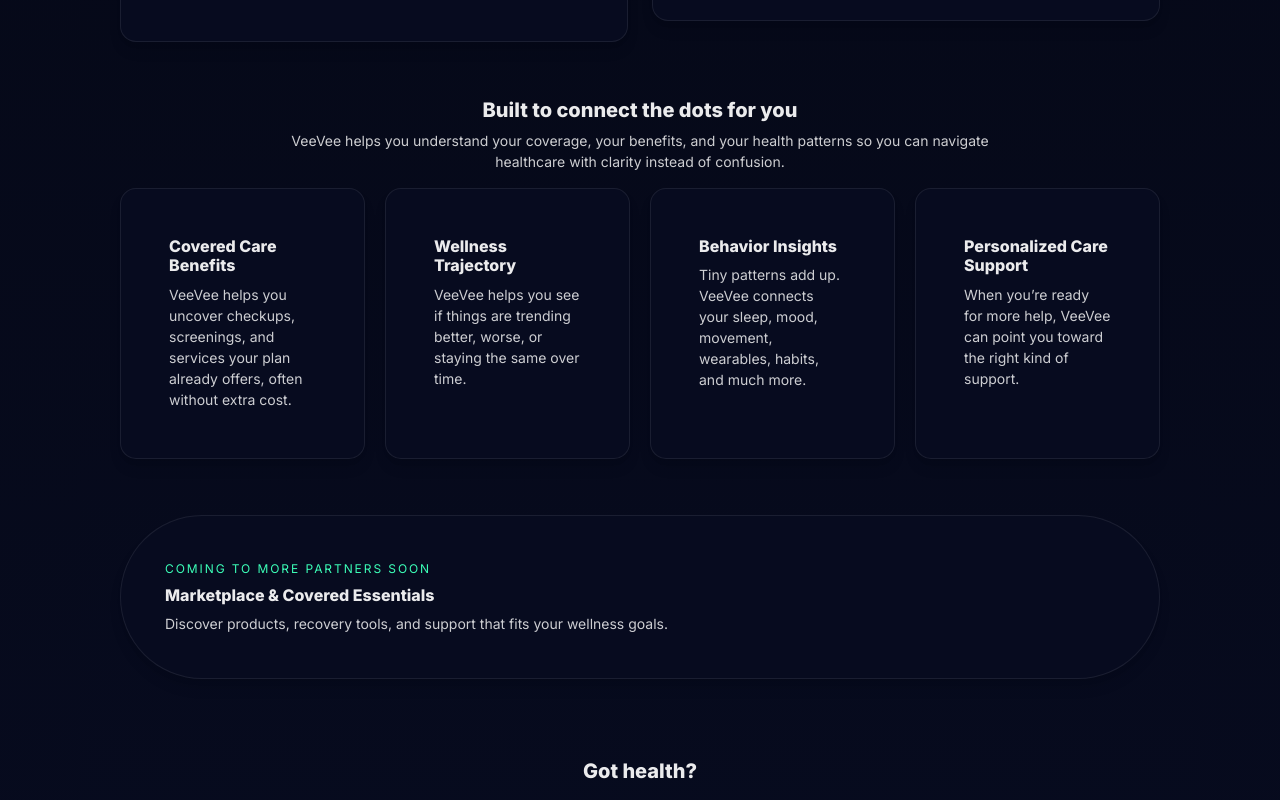
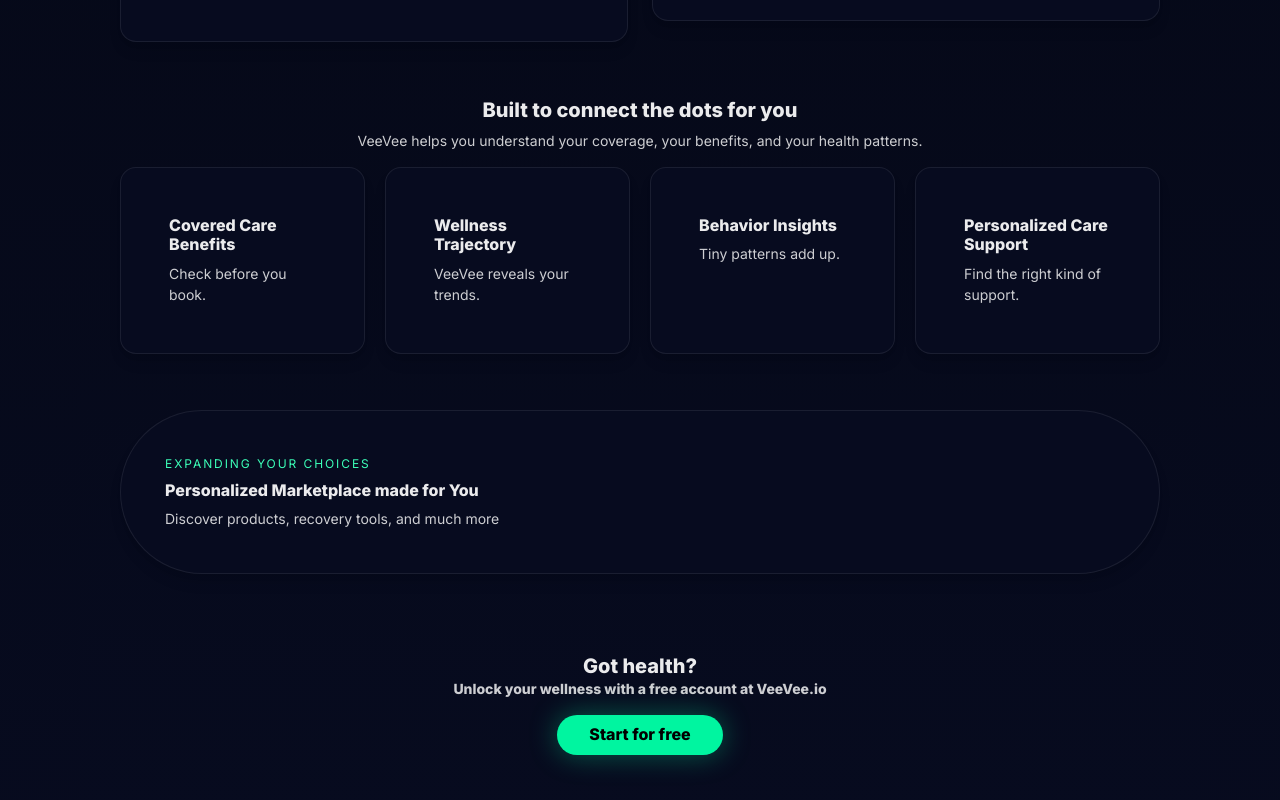
Before and after one commit to cdgonzal/myveevee, a React (Vite) app: page /features in a window 1280 px wide. Shown: the part 560-1360 px from the top of the page. Built offline with nearby package versions, Linux system fonts and the light colour scheme.

Commit message:
editing main cover #6

```diff
--- a/src/pages/Features.tsx
+++ b/src/pages/Features.tsx
@@ -1,5 +1,5 @@
 // File: src/pages/Features.tsx
-// Version: 1.0 (2025-12-07)
+// Version: 1.1 (2025-12-08)
 // Purpose:
 //   Marketing-style "Features" page for myVeeVee.com.
 //   Text-only, Apple-style layout that showcases the VeeVee ecosystem:
@@ -13,6 +13,8 @@
 // Interaction:
 //   - Soft hover reveal: front copy fades back and deeper benefit copy fades in.
 //   - Gentle elevation + glow on hover. No icons, no flips, no heavy motion.
+//   - Mobile-safe Marketplace pill: on small screens, back content stacks
+//     vertically so the pill doesn’t collapse or narrow on hover.
 // Future iterations (not yet implemented):
 //   - Deeper links into specific product surfaces (Feed, Quick Guides, Shop).
 //   - Screenshots or illustrations for each feature.
@@ -30,6 +32,7 @@ import {
   useBreakpointValue,
 } from "@chakra-ui/react";
 import { motion } from "framer-motion";
+import { Link as CLink } from "@chakra-ui/react";
 
 const MotionBox = motion(Box);
 const MotionCard = motion(Card);
@@ -47,7 +50,13 @@ type FeatureCardProps = {
   size?: "lg" | "md" | "pill";
 };
 
-function FeatureCard({ eyebrow, title, front, back, size = "md" }: FeatureCardProps) {
+function FeatureCard({
+  eyebrow,
+  title,
+  front,
+  back,
+  size = "md",
+}: FeatureCardProps) {
   const isPill = size === "pill";
 
   return (
@@ -107,14 +116,26 @@ function FeatureCard({ eyebrow, title, front, back, size = "md" }: FeatureCardPr
           position="absolute"
           inset={0}
           display="flex"
-          alignItems="center"
-          justifyContent={isPill ? "space-between" : "flex-start"}
+          flexDirection={{
+            base: isPill ? "column" : "column",
+            md: isPill ? "row" : "row",
+          }}
+          alignItems={{
+            base: "flex-start",
+            md: isPill ? "center" : "flex-start",
+          }}
+          justifyContent={{
+            base: "flex-start",
+            md: isPill ? "space-between" : "flex-start",
+          }}
           px={{ base: isPill ? 4 : 5, md: isPill ? 5 : 6 }}
+          py={{ base: isPill ? 4 : 6 }}
+          gap={{ base: isPill ? 3 : 2, md: isPill ? 4 : 0 }}
           opacity={0}
           transition="opacity 0.25s ease-out"
           _groupHover={{ opacity: 1 }}
         >
-          <Box maxW={isPill ? "lg" : "full"}>
+          <Box maxW={isPill ? "100%" : "full"}>
             {eyebrow && (
               <Text
                 fontSize="xs"
@@ -147,8 +168,8 @@ function FeatureCard({ eyebrow, title, front, back, size = "md" }: FeatureCardPr
               borderRadius="full"
               fontWeight="700"
               px={6}
-              ml={{ base: 0, md: 4 }}
-              mt={{ base: 4, md: 0 }}
+              mt={{ base: 3, md: 0 }}
+              alignSelf={{ base: "stretch", md: "center" }}
               boxShadow="0 0 24px rgba(0, 245, 160, 0.35)"
             >
               Explore in VeeVee
@@ -225,7 +246,7 @@ export default function Features() {
               eyebrow="Core"
               title="AI Wellness Guides"
               front="Personalized guidance that helps you make sense of what’s happening in your life. From stress and sleep to symptoms and recovery."
-              back="Quick Guides, Deep Guides, and the VeeVee companion subscription give you a step-by-step support that is personalized to YOU. Focus on what matters most, YOU!"
+              back="Quick Guides, Deep Guides, and the VeeVee companion subscription give you step-by-step support that is personalized to YOU. Focus on what matters most, YOU!"
             />
           </MotionBox>
 
@@ -247,11 +268,7 @@ export default function Features() {
 
         {/* Row 2 – four medium feature cards */}
         <Stack spacing={4}>
-          <MotionBox
-            variants={fadeUp}
-            initial="hidden"
-            animate="visible"
-          >
+          <MotionBox variants={fadeUp} initial="hidden" animate="visible">
             <Heading
               as="h2"
               size="md"
@@ -268,8 +285,7 @@ export default function Features() {
               textAlign={isMobile ? "left" : "center"}
             >
               VeeVee helps you understand your coverage, your benefits,
-              and your health patterns so you can navigate healthcare
-              with clarity instead of confusion.
+              and your health patterns.
             </Text>
           </MotionBox>
 
@@ -279,47 +295,44 @@ export default function Features() {
           >
             <FeatureCard
               title="Covered Care Benefits"
-              front="VeeVee helps you uncover checkups, screenings, and services your plan already offers, often without extra cost."
-              back="Check before you book. VeeVee can help you find covered care options that fit your needs and budget."
+              front="Check before you book."
+              back="VeeVee helps you uncover checkups, screenings, and services your plan already offers, often without extra cost."
             />
 
             <FeatureCard
               title="Wellness Trajectory"
-              front="VeeVee helps you see if things are trending better, worse, or staying the same over time."
-              back="VeeVee spots early changes in your wellness patterns so you can stay at your best."
+              front="VeeVee reveals your trends."
+              back="Spot early changes in your wellness patterns so you can stay at your best."
             />
 
             <FeatureCard
               title="Behavior Insights"
-              front="Tiny patterns add up. VeeVee connects your sleep, mood, movement, wearables, habits, and much more."
-              back="You might discover that you sleep better on days you walk more, or that certain routines make your pain lighter. These insights are unique to you."
+              front="Tiny patterns add up."
+              back="You might discover that you sleep better on days you walk more. Insights that are unique to you."
             />
 
             <FeatureCard
               title="Personalized Care Support"
-              front="When you’re ready for more help, VeeVee can point you toward the right kind of support."
-              back="From finding the right type of clinician to preparing for a visit, VeeVee helps you feel more prepared and less alone in your next wellness step."
+              front="Find the right kind of support."
+              back="VeeVee helps you feel more prepared and less alone."
             />
           </SimpleGrid>
         </Stack>
 
         {/* Row 3 – Marketplace pill card */}
-        <MotionBox
-          variants={fadeUp}
-          initial="hidden"
-          animate="visible"
-        >
+        <MotionBox variants={fadeUp} initial="hidden" animate="visible">
           <FeatureCard
             size="pill"
-            eyebrow="Coming to more partners soon"
-            title="Marketplace & Covered Essentials"
-            front="Discover products, recovery tools, and support that fits your wellness goals."
-            back="From wellness products to care services, VeeVee helps you find what’s right for you."
+            eyebrow="Expanding your Choices"
+            title="Personalized Marketplace made for You"
+            front="Discover products, recovery tools, and much more"
+            back="VeeVee finds what is right for You, and only You."
           />
         </MotionBox>
 
         {/* Bottom CTA */}
         <Stack spacing={4} textAlign="center" pt={{ base: 4, md: 6 }}>
+          <CLink href="https://veevee.io" _hover={{ textDecoration: "none" }} _focus={{ boxShadow: "none" }} display="block">
             <Heading as="h2" size="md">
               Got health?
             </Heading>
@@ -329,8 +342,9 @@ export default function Features() {
               maxW="2xl"
               mx="auto"
             >
-            Create a free account at VeeVee.io to unlock your wellness.
+              Unlock your wellness with a free account at VeeVee.io
             </Text>
+          </CLink>
           <Button
             as="a"
             href="https://veevee.io"
--- a/src/pages/Home.tsx
+++ b/src/pages/Home.tsx
@@ -173,7 +173,7 @@ export default function Home() {
           </CLink>
 
           {/* Hero image */}
-          <CLink href="https://example.com" isExternal>
+          <CLink href="https://veevee.io" isExternal>
             <Image
               src="/hero_44.png"
               alt="Patient talking with doctor using VeeVee"
```
Lines whose indentation alone changed are shown as unchanged.
